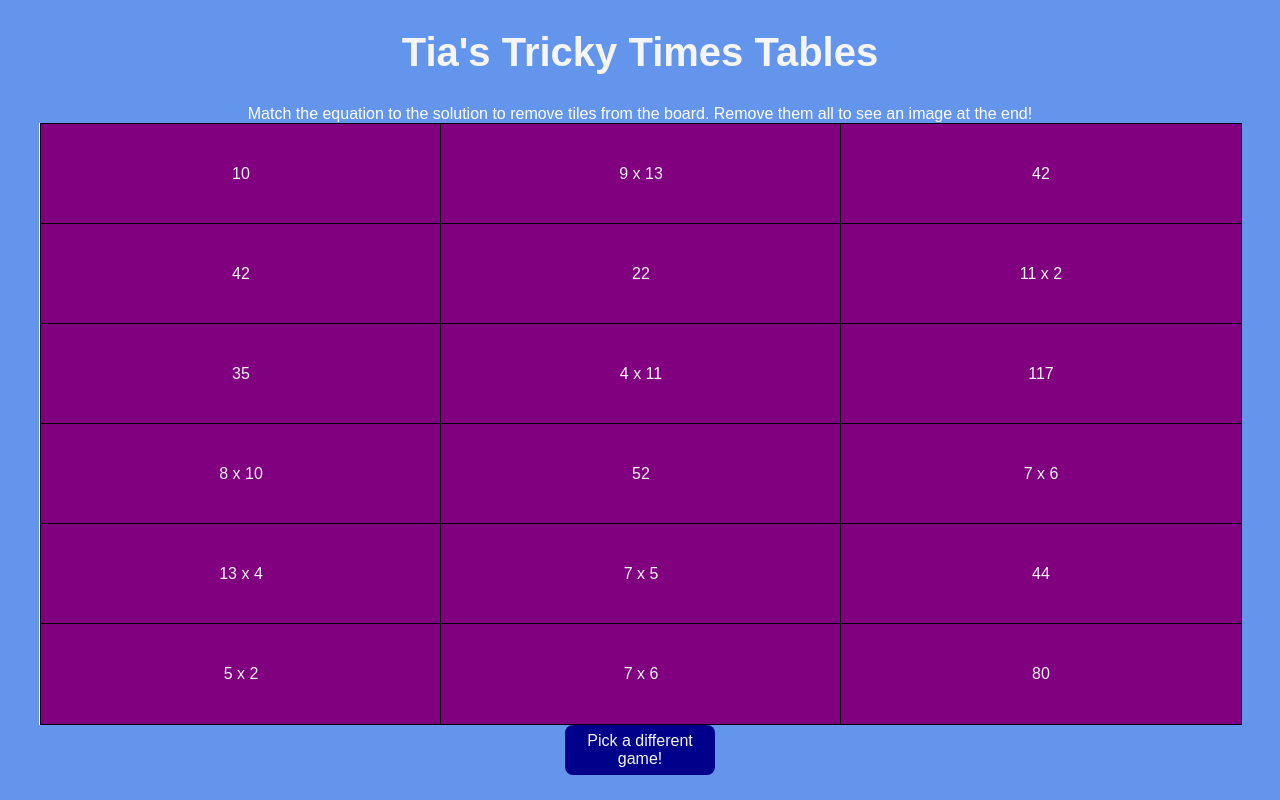
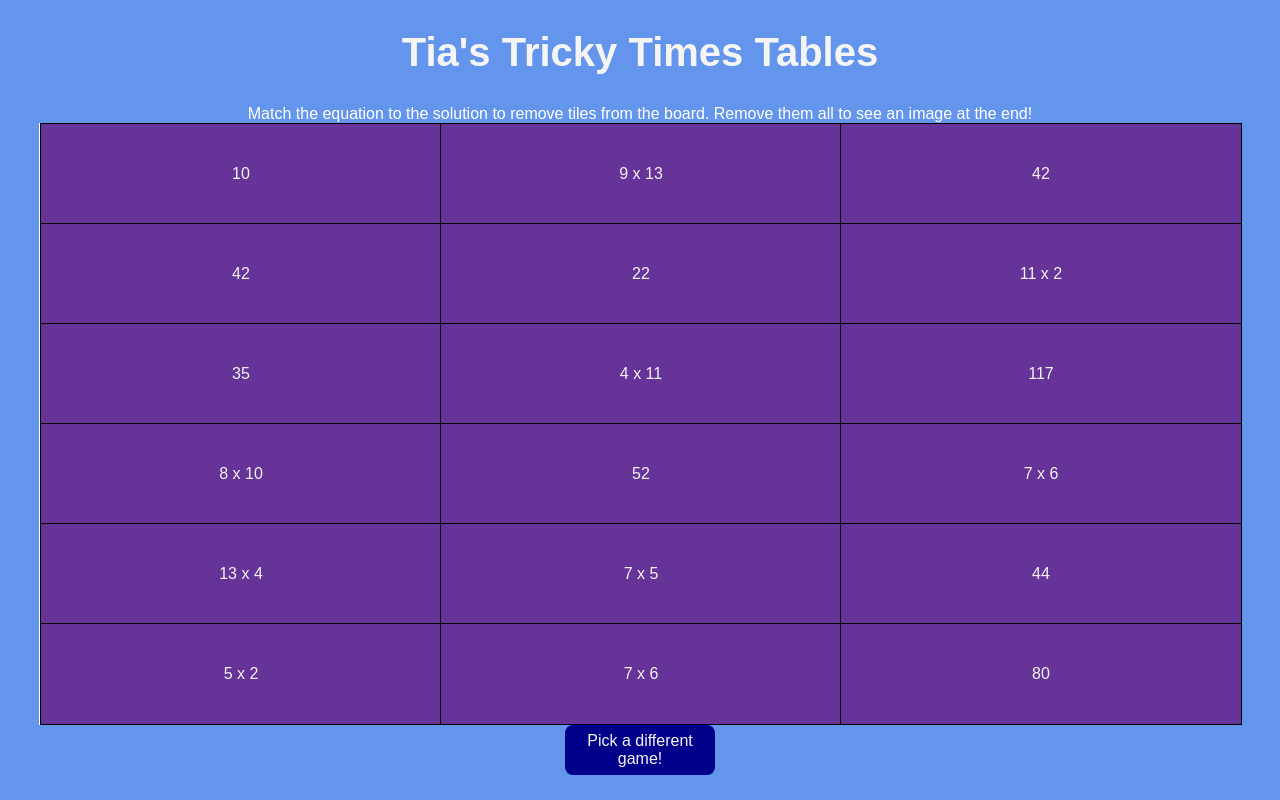
Before and after one commit to jaedoherty/tutor-tia, a React (Create React App) app: page /#/multiply in a window 1280 px wide. Both pictures are taken after a click on the button "Start the Game!". Built offline with nearby package versions, Linux system fonts and the light colour scheme.

Commit message:
added focus to game tiles

```diff
--- a/src/components/multiplication.jsx
+++ b/src/components/multiplication.jsx
@@ -8,7 +8,7 @@ const FACTORS = [1, 2, 3, 4, 5, 6, 7, 8, 9, 10, 11, 12, 13, 14, 15];
 const Multiplication = function () {
   let [playing, setPlaying] = useState(false);
   let [factors, setFactors] = useState(FACTORS.slice(1));
-  // console.log(factors);
+  // let [selected, setSelecte] = useState({})
   function startGame() {
     setPlaying(true);
   }
@@ -38,13 +38,11 @@ const Multiplication = function () {
     for (let i = 0; i < checkboxes.length; i++) {
       checkboxes[i].checked = false;
     }
-    // console.log("all", checkboxes);
     setFactors([]);
   }
 
   function chooseAFactor(factor) {
     return () => {
-      // console.log("choose a factor", factor);
       if (Object.values(factors).includes(factor)) {
         let idx = Object.values(factors).indexOf(factor);
         let newFactors = Object.values(factors);
@@ -65,15 +63,14 @@ const Multiplication = function () {
 
     let solutions = {};
 
-
     while (tiles.length < size) {
-      let factor1 = Math.ceil(Math.random() * Math.max(...factors))
-      let factor2 = Math.ceil(Math.random() * Math.max(...factors))
+      let factor1 = Math.ceil(Math.random() * Math.max(...factors));
+      let factor2 = Math.ceil(Math.random() * Math.max(...factors));
       let equation = `${factor1} x ${factor2}`;
-      let product = `${factor1 * factor2}`
+      let product = `${factor1 * factor2}`;
       solutions[equation] = product;
-      tiles.push(<Tile input={equation}/>);
-      tiles.push(<Tile input={product}/>);
+      tiles.push(<Tile input={equation} onClick={handleClick(equation)} id={equation} />);
+      tiles.push(<Tile input={product} onClick={handleClick(product)}  id={product}/>);
     }
     let shuffled = tiles
       .map((a) => ({ sort: Math.random(), value: a }))
@@ -81,6 +78,12 @@ const Multiplication = function () {
       .map((a) => a.value);
     return shuffled;
   }
+
+  const handleClick = function(input) {
+    let ele = document.getElementById(input);
+    debugger
+      console.log(ele)
+  };
 
   function createBoard() {
     if (playing === true) {
@@ -105,6 +108,7 @@ const Multiplication = function () {
                       id={`factor${factor}`}
                       name={`factor${factor}`}
                       onChange={chooseAFactor(factor)}
+
                     />
                     <label for={`factor${factor}`} key={`${factor}label`}>
                       {factor}
--- a/src/components/tile.jsx
+++ b/src/components/tile.jsx
@@ -1,11 +1,11 @@
 import React from 'react';
 
-const Tile = function({input}) {
+const Tile = function({input, onClick, id}) {
+
     return (
-        <div className="tile" >
-            {/* <h1>game tile</h1>  */}
+        <button className="tile" key={input} id={id} onClick={onClick}>
             <div className="input">{input}</div>
-        </div>
+        </button>
 
     )
 }
--- a/src/stylesheets/tile.css
+++ b/src/stylesheets/tile.css
@@ -8,3 +8,7 @@ display: flex;
 justify-content: center;
 align-items: center;
 }
+
+.tile:enabled{
+    background-color: rebeccapurple;
+}
```
